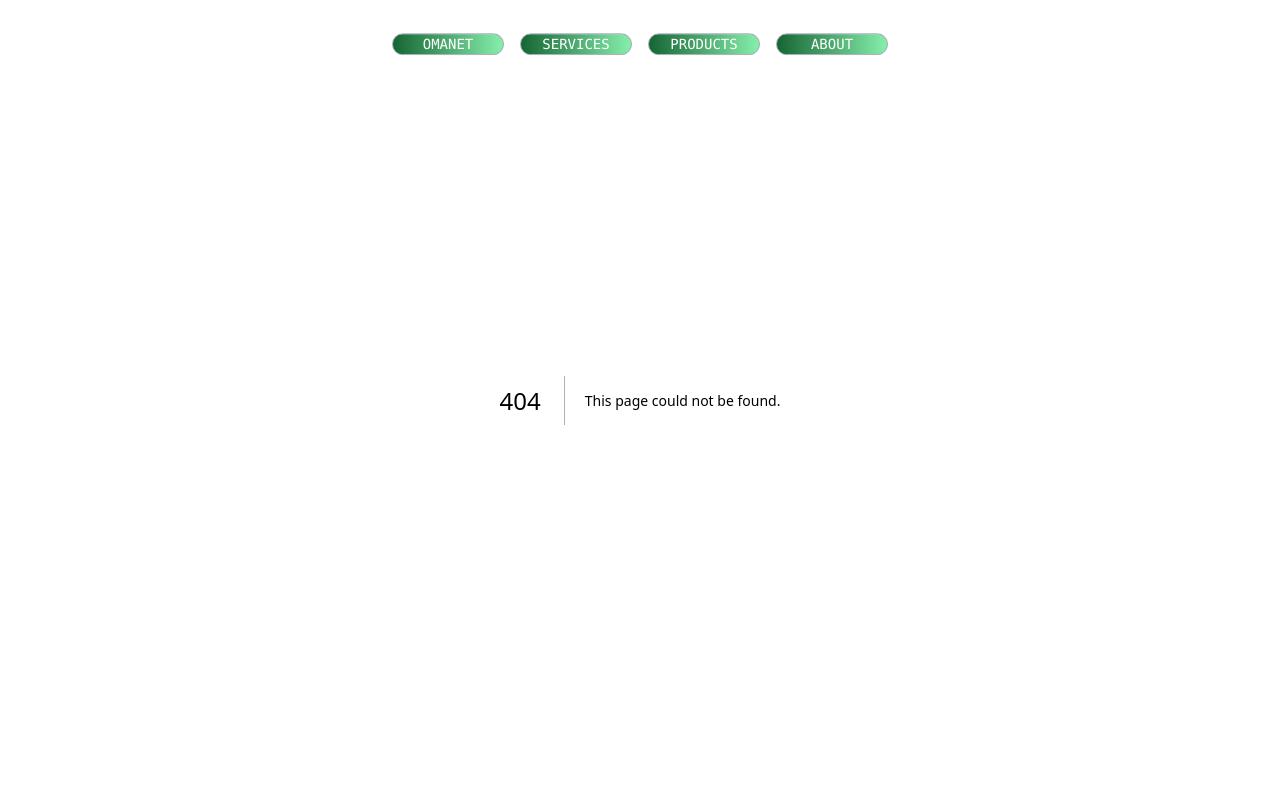
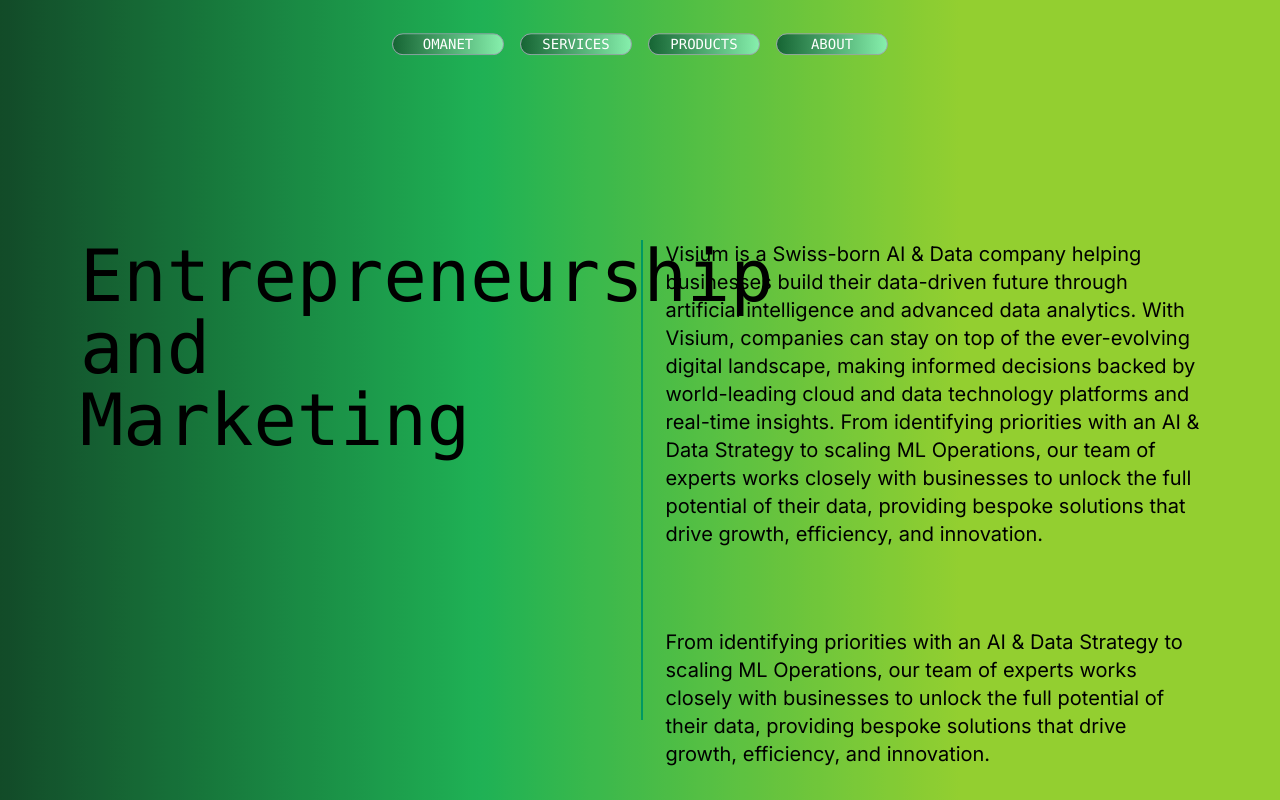
Before and after one commit to judeNdagga/omanet, a Next.js app: page /Services/Entrepreneurship in a window 1280 px wide. Before the commit this address had no page. Built offline with nearby package versions, Linux system fonts and the light colour scheme.

Commit message:
add ent page

```diff
--- /dev/null
+++ b/src/app/Services/Entrepreneurship/page.tsx
@@ -0,0 +1,40 @@
+import Image from "next/image";
+export default function Entepreneurship() {
+  return (
+    <div className="">
+      <div
+        className="h-[50em] flex pt-[15em] p-20 bg-gradient-to-r from-green-900 from-3%
+        via-green-500
+         to-lime-400 to-75% brightness-90"
+        // style={{
+        //   backgroundImage: `url(https://images.unsplash.com/photo-1535090467336-9501f96eef89?q=80&w=1800&auto=format&fit=crop&ixlib=rb-4.0.3&ixid=M3wxMjA3fDB8MHxwaG90by1wYWdlfHx8fGVufDB8fHx8fA%3D%3D)`,
+        // }}
+      >
+        <div className="w-[48%]">
+          <h1 className="text-7xl font-mono">Entrepreneurship and Marketing</h1>
+        </div>
+        <div className="divider lg:divider-horizontal divider-success h-10"></div>
+        <div className=" w-[48%] text-xl">
+          <p>
+            Visium is a Swiss-born AI & Data company helping businesses build
+            their data-driven future through artificial intelligence and
+            advanced data analytics. With Visium, companies can stay on top of
+            the ever-evolving digital landscape, making informed decisions
+            backed by world-leading cloud and data technology platforms and
+            real-time insights. From identifying priorities with an AI & Data
+            Strategy to scaling ML Operations, our team of experts works closely
+            with businesses to unlock the full potential of their data,
+            providing bespoke solutions that drive growth, efficiency, and
+            innovation.
+            <p className="pt-20">
+              From identifying priorities with an AI & Data Strategy to scaling
+              ML Operations, our team of experts works closely with businesses
+              to unlock the full potential of their data, providing bespoke
+              solutions that drive growth, efficiency, and innovation.
+            </p>
+          </p>
+        </div>
+      </div>
+    </div>
+  );
+}
--- a/src/app/components/NavbarDemo.tsx
+++ b/src/app/components/NavbarDemo.tsx
@@ -31,7 +31,7 @@ function Navbar({ className }: { className?: string }) {
 
         <MenuItem setActive={setActive} active={active} item="Services">
           <div className="flex flex-col space-y-4 text-sm">
-            <HoveredLink href="/">Entrepreneurship and Marketing</HoveredLink>
+            <HoveredLink href="../Services/Entrepreneurship">Entrepreneurship and Marketing</HoveredLink>
             <HoveredLink href="/">Training and Extension</HoveredLink>
             <HoveredLink href="/">Promotion</HoveredLink>
             <HoveredLink href="/">Product Development</HoveredLink>
```
Also changed, not shown: src/app/Services/Entrepreneurship/Entrepreneurship.tsx (deleted).
